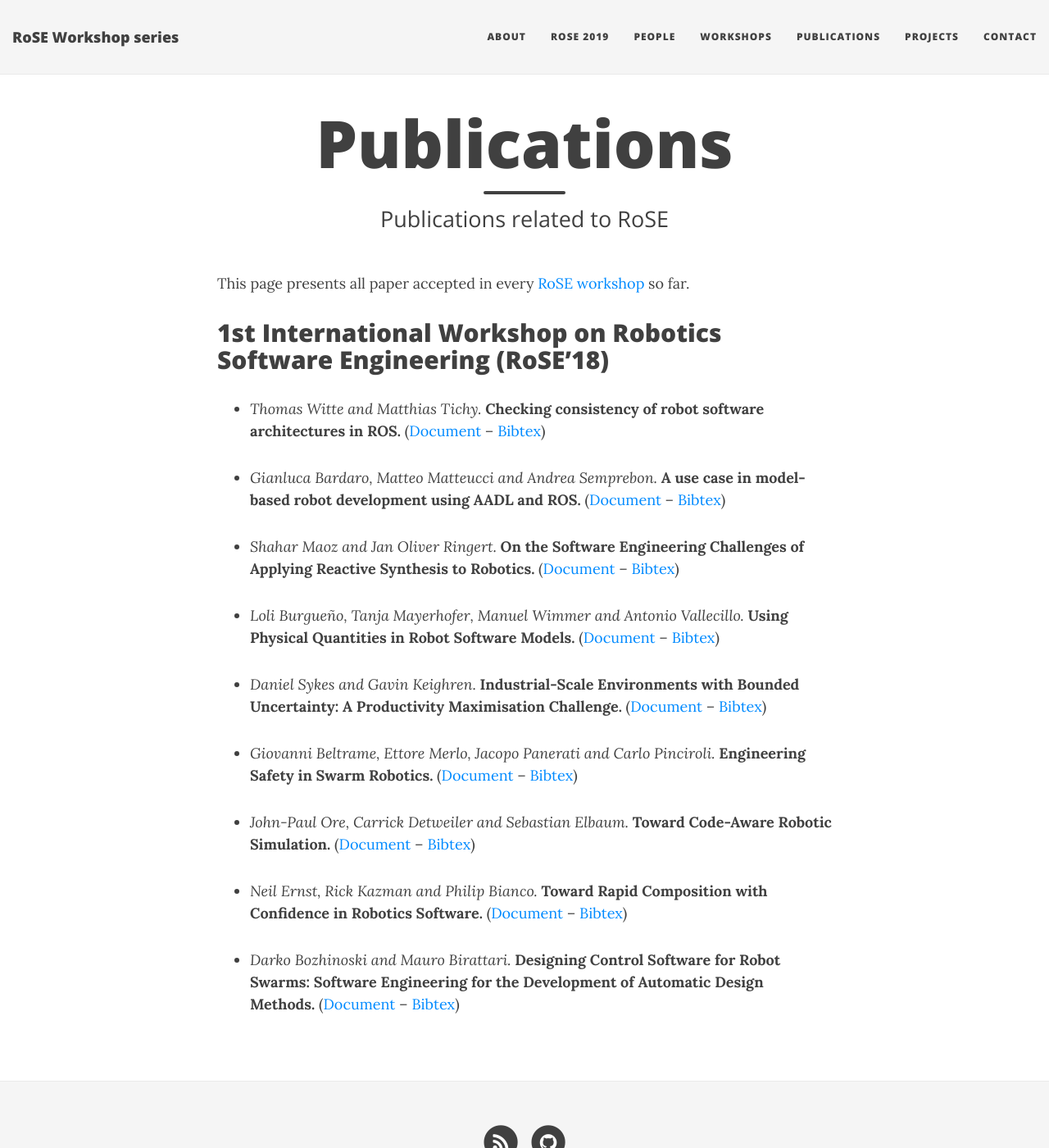
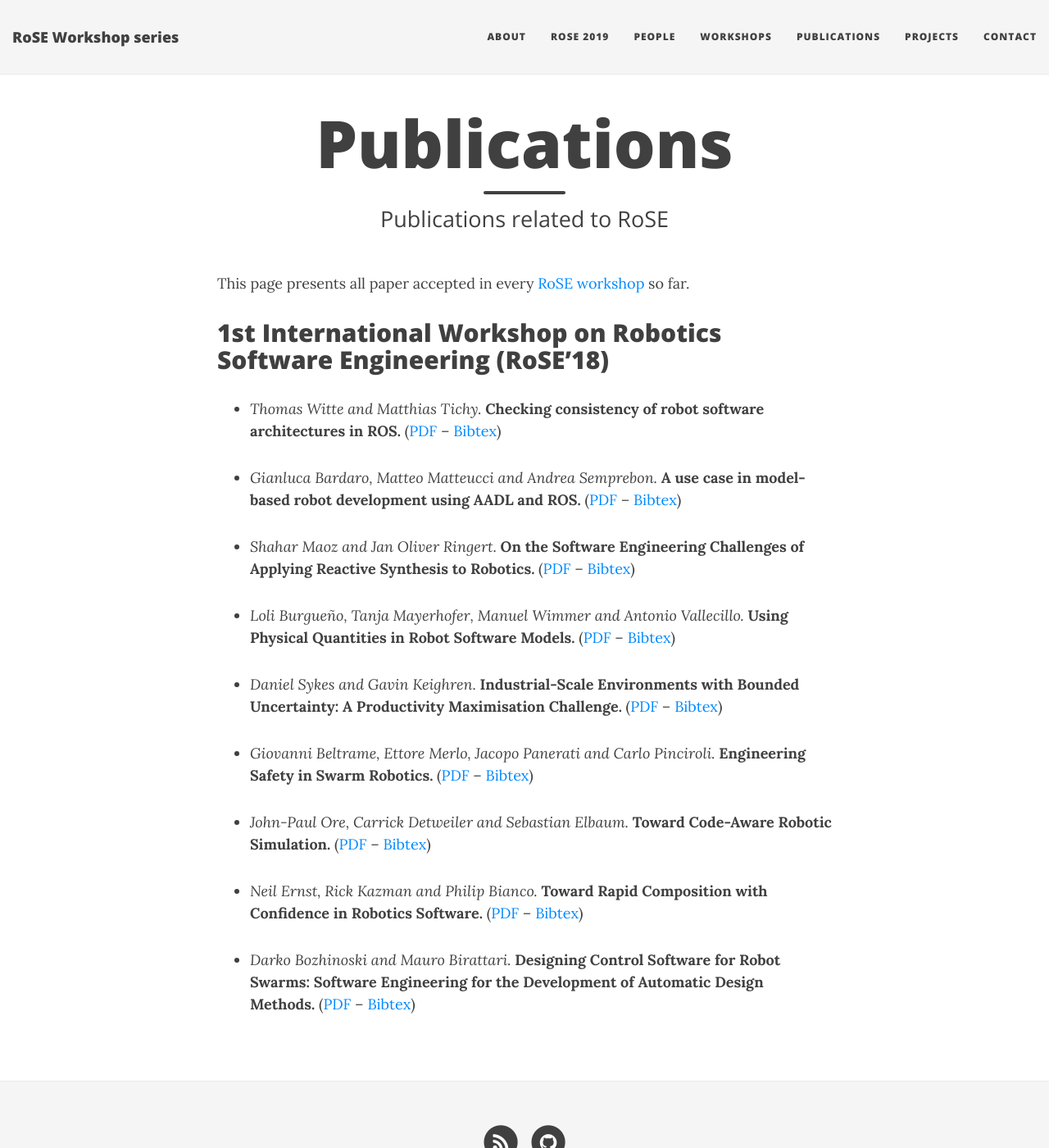
Before and after one commit to rose-workshops/rose-workshops.github.io, a Jekyll site: the page built from publications.md, in a window 1280 px wide and 1400 px high. Shown: the whole window at 82% size. Built offline with Jekyll 4.4.1, drawn with Linux system fonts in a browser that asks for light colours; nearby versions of some CDN libraries.

Commit message:
change Document into PDF

```diff
--- a/publications.md
+++ b/publications.md
@@ -8,20 +8,20 @@
 
 ## 1st International Workshop on Robotics Software Engineering (RoSE'18)
 
-* _Thomas Witte and Matthias Tichy._ **Checking consistency of robot software architectures in ROS.** ([Document](./files/rose2018/papers/rose2018_1.pdf) -- [Bibtex](./files/rose2018/papers/rose2018_1.bib))
+* _Thomas Witte and Matthias Tichy._ **Checking consistency of robot software architectures in ROS.** ([PDF](./files/rose2018/papers/rose2018_1.pdf) -- [Bibtex](./files/rose2018/papers/rose2018_1.bib))
 
-* _Gianluca Bardaro, Matteo Matteucci and Andrea Semprebon._ **A use case in model-based robot development using AADL and ROS.** ([Document](./files/rose2018/papers/rose2018_2.pdf) -- [Bibtex](./files/rose2018/papers/rose2018_2.bib))
+* _Gianluca Bardaro, Matteo Matteucci and Andrea Semprebon._ **A use case in model-based robot development using AADL and ROS.** ([PDF](./files/rose2018/papers/rose2018_2.pdf) -- [Bibtex](./files/rose2018/papers/rose2018_2.bib))
 
-* _Shahar Maoz and Jan Oliver Ringert._ **On the Software Engineering Challenges of Applying Reactive Synthesis to Robotics.** ([Document](./files/rose2018/papers/rose2018_3.pdf) -- [Bibtex](./files/rose2018/papers/rose2018_3.bib))
+* _Shahar Maoz and Jan Oliver Ringert._ **On the Software Engineering Challenges of Applying Reactive Synthesis to Robotics.** ([PDF](./files/rose2018/papers/rose2018_3.pdf) -- [Bibtex](./files/rose2018/papers/rose2018_3.bib))
 
-* _Loli Burgueño, Tanja Mayerhofer, Manuel Wimmer and Antonio Vallecillo._ **Using Physical Quantities in Robot Software Models.** ([Document](./files/rose2018/papers/rose2018_4.pdf) -- [Bibtex](./files/rose2018/papers/rose2018_4.bib))
+* _Loli Burgueño, Tanja Mayerhofer, Manuel Wimmer and Antonio Vallecillo._ **Using Physical Quantities in Robot Software Models.** ([PDF](./files/rose2018/papers/rose2018_4.pdf) -- [Bibtex](./files/rose2018/papers/rose2018_4.bib))
 
-* _Daniel Sykes and Gavin Keighren._ **Industrial-Scale Environments with Bounded Uncertainty: A Productivity Maximisation Challenge.** ([Document](./files/rose2018/papers/rose2018_5.pdf) -- [Bibtex](./files/rose2018/papers/rose2018_5.bib))
+* _Daniel Sykes and Gavin Keighren._ **Industrial-Scale Environments with Bounded Uncertainty: A Productivity Maximisation Challenge.** ([PDF](./files/rose2018/papers/rose2018_5.pdf) -- [Bibtex](./files/rose2018/papers/rose2018_5.bib))
 
-* _Giovanni Beltrame, Ettore Merlo, Jacopo Panerati and Carlo Pinciroli._ **Engineering Safety in Swarm Robotics.** ([Document](./files/rose2018/papers/rose2018_6.pdf) -- [Bibtex](./files/rose2018/papers/rose2018_6.bib))
+* _Giovanni Beltrame, Ettore Merlo, Jacopo Panerati and Carlo Pinciroli._ **Engineering Safety in Swarm Robotics.** ([PDF](./files/rose2018/papers/rose2018_6.pdf) -- [Bibtex](./files/rose2018/papers/rose2018_6.bib))
 
-* _John-Paul Ore, Carrick Detweiler and Sebastian Elbaum._ **Toward Code-Aware Robotic Simulation.** ([Document](./files/rose2018/papers/rose2018_7.pdf) -- [Bibtex](./files/rose2018/papers/rose2018_7.pdf))
+* _John-Paul Ore, Carrick Detweiler and Sebastian Elbaum._ **Toward Code-Aware Robotic Simulation.** ([PDF](./files/rose2018/papers/rose2018_7.pdf) -- [Bibtex](./files/rose2018/papers/rose2018_7.pdf))
 
-* _Neil Ernst, Rick Kazman and Philip Bianco._ **Toward Rapid Composition with Confidence in Robotics Software.** ([Document](./files/rose2018/papers/rose2018_8.pdf) -- [Bibtex](./files/rose2018/papers/rose2018_8.bib))
+* _Neil Ernst, Rick Kazman and Philip Bianco._ **Toward Rapid Composition with Confidence in Robotics Software.** ([PDF](./files/rose2018/papers/rose2018_8.pdf) -- [Bibtex](./files/rose2018/papers/rose2018_8.bib))
 
-* _Darko Bozhinoski and Mauro Birattari._ **Designing Control Software for Robot Swarms: Software Engineering for the Development of Automatic Design Methods.** ([Document](./files/rose2018/papers/rose2018_9.pdf) -- [Bibtex](./files/rose2018/papers/rose2018_9.bib))
+* _Darko Bozhinoski and Mauro Birattari._ **Designing Control Software for Robot Swarms: Software Engineering for the Development of Automatic Design Methods.** ([PDF](./files/rose2018/papers/rose2018_9.pdf) -- [Bibtex](./files/rose2018/papers/rose2018_9.bib))
```
